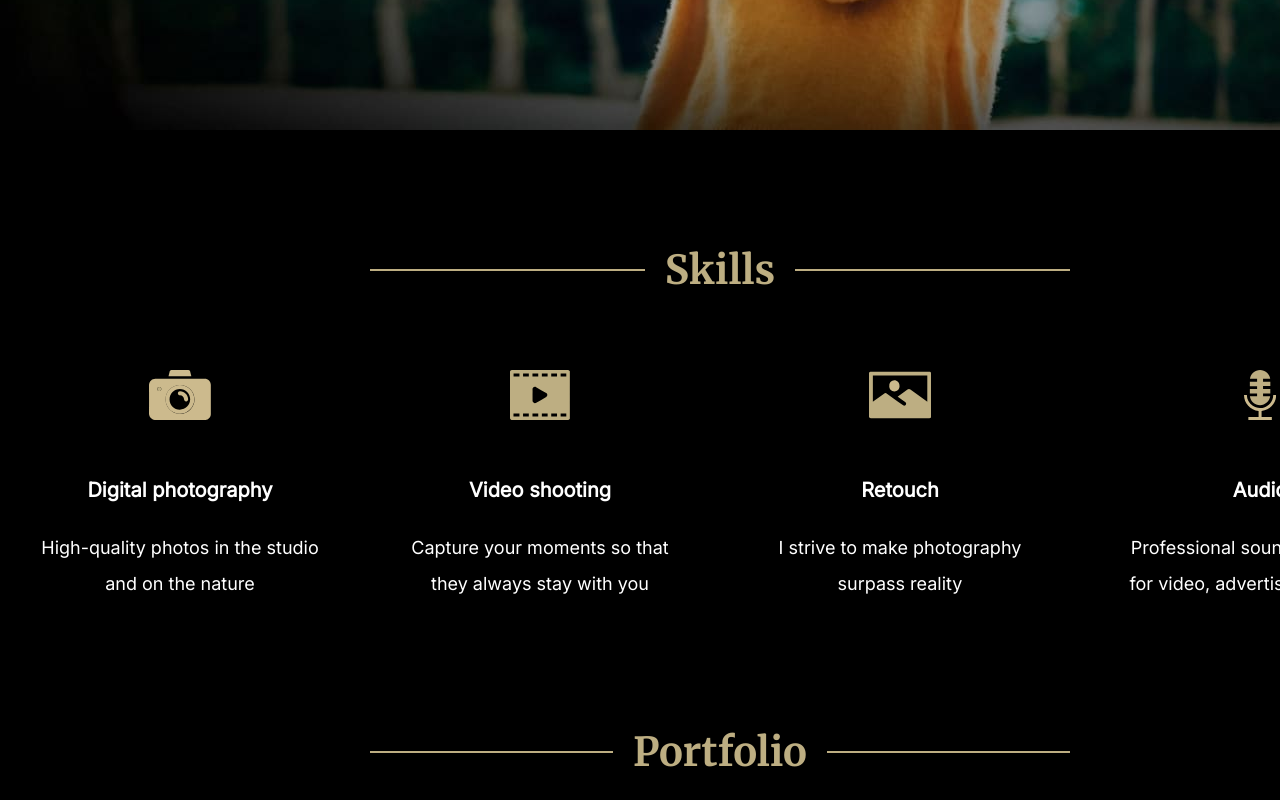
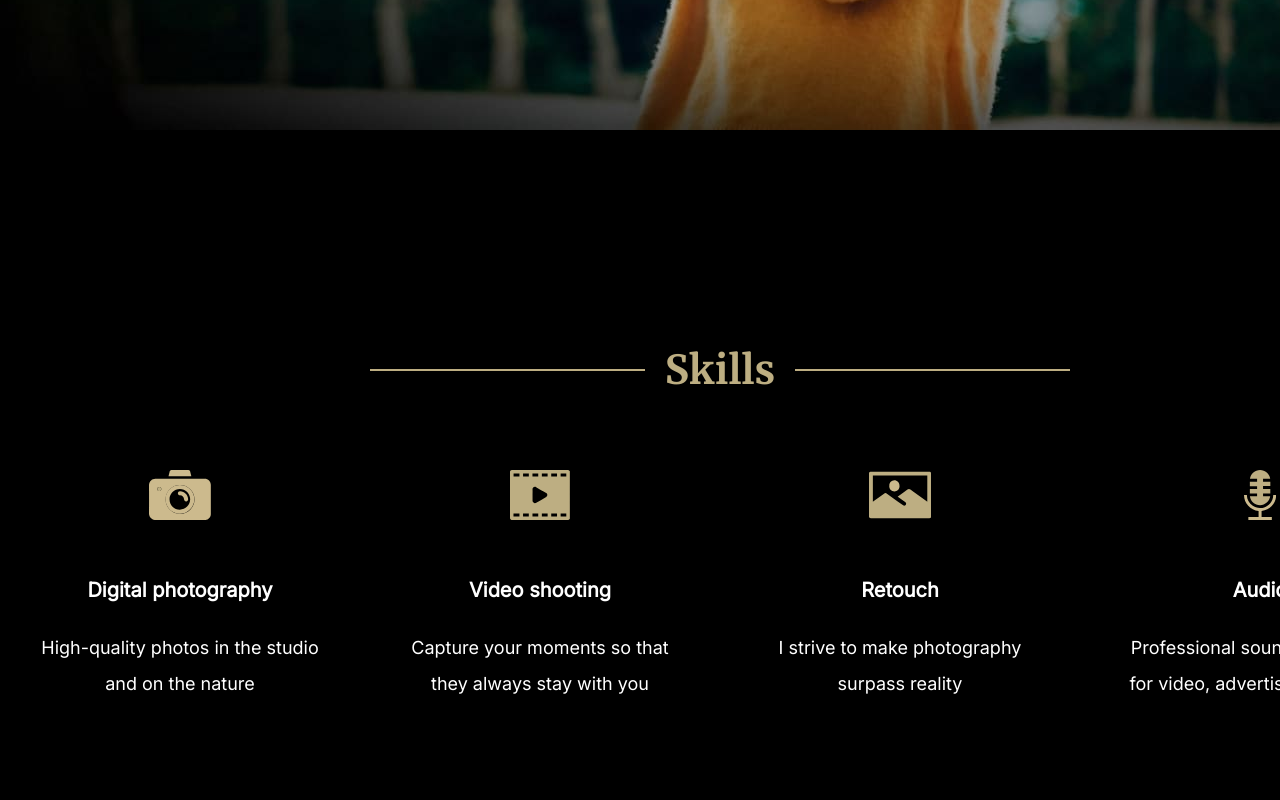
Before and after one commit to pf4pad/test, a plain HTML site: page index.html in a window 1280 px wide. Shown: the part 780-1580 px from the top of the page. Drawn offline with Linux system fonts and the light colour scheme.

Commit message:
fix contacts

```diff
--- a/style.css
+++ b/style.css
@@ -72,7 +72,7 @@ img{
 color: var(--white);
 transition: 0.3s
 }
-section:not(:first-child) .container {
+section:not(:first-child) {
   padding-top: var(--pt);
 }
 .container{
```
